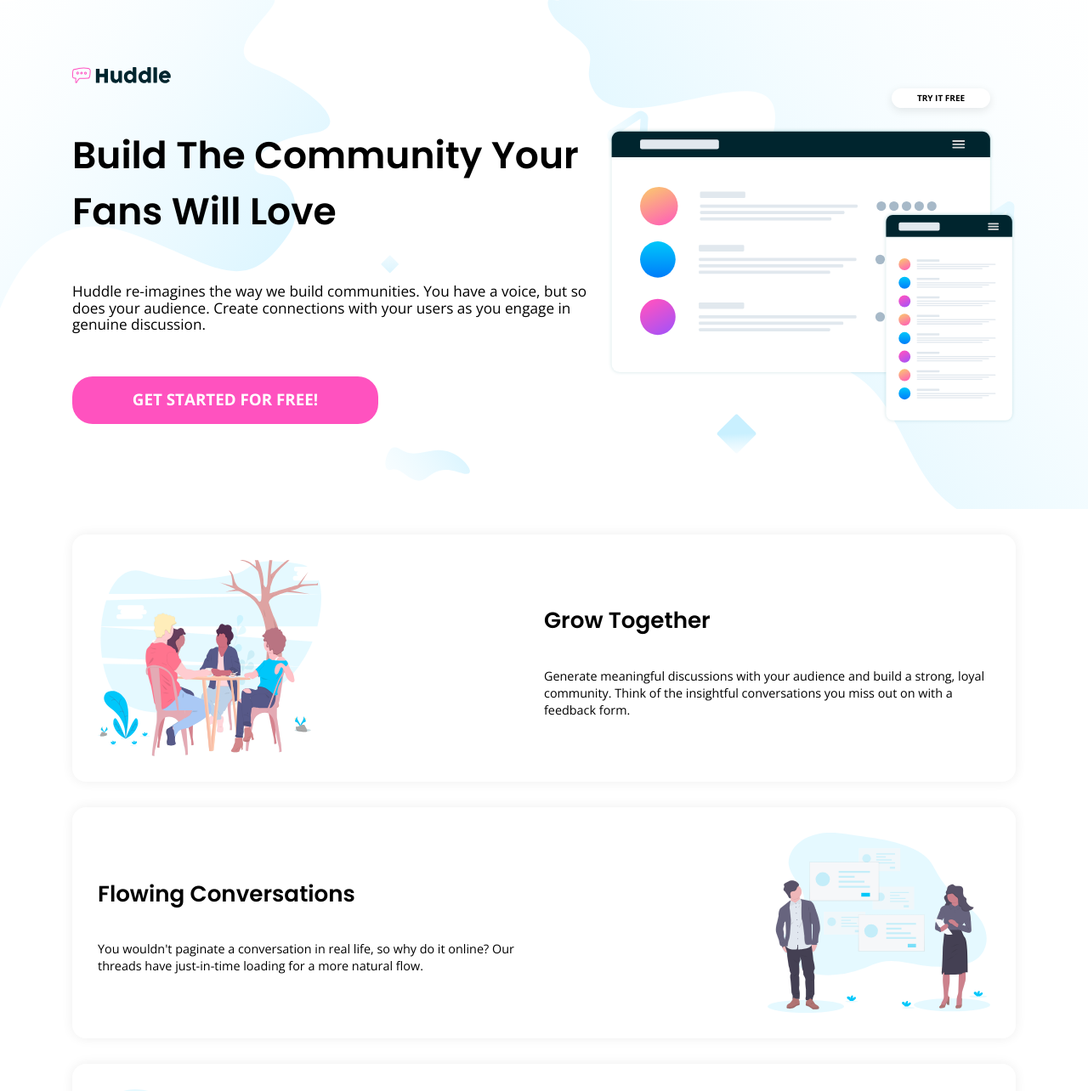
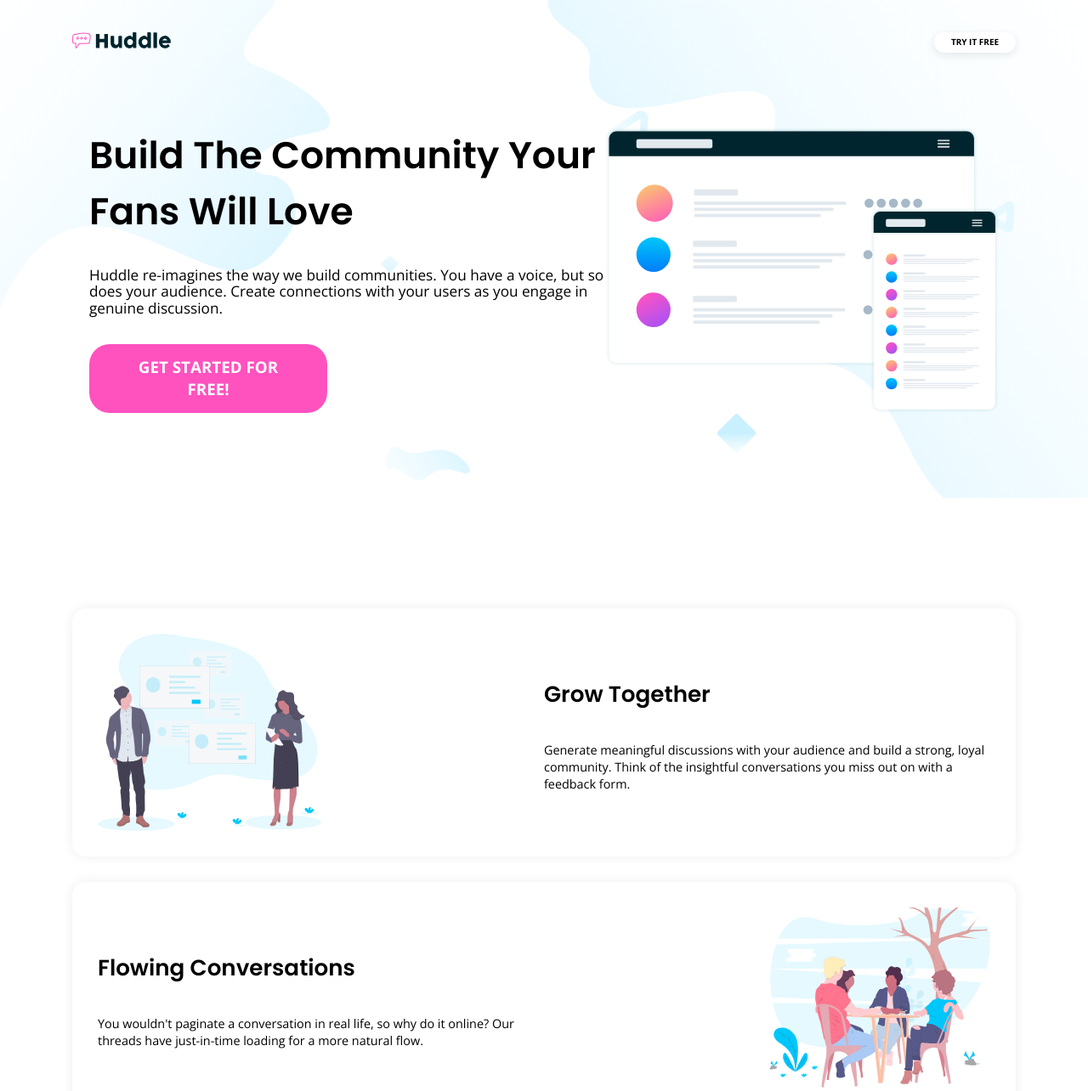
Before and after one commit to MSagdieva/FMChallenge---huddle-landing-page-with-alternating-feature-blocks, a website: page src/index.html in a window 1280 px wide. Shown: the top 1284 px of the page at 85% size. Drawn offline with nearby package versions, Linux system fonts and the light colour scheme; files that its build step writes are made by us from their sources; files whose address does not match are found by name.

Commit message:
start to fix header layout

```diff
--- a/src/html/elements/main.html
+++ b/src/html/elements/main.html
@@ -17,7 +17,9 @@
     <section class="section main-content _container">
         <div class="main-content__info">
             <div class="main-content__info-block info-block">
-                <div class="main-content__image-block"><div class="img-container"><img src="img/illustration-flowing-conversation.svg" alt="" class="ill"></div></div>
+                <div class="main-content__image-block">
+                    <div class="img-container">
+                        <img src="img/illustration-grow-together.svg" alt="" class="ill"></div></div>
                 <div class="text-container">
                     <h3 class="title info-block__title">
                         Grow Together
@@ -26,7 +28,9 @@
                 </div>
             </div>
             <div class="main-content__info-block info-block">
-                <div class="main-content__image-block"><div class="img-container"><img src="img/illustration-grow-together.svg" alt="" class="ill"></div></div>
+                <div class="main-content__image-block">
+                    <div class="img-container">
+                        <img src="img/illustration-flowing-conversation.svg" alt="" class="ill"></div></div>
                 <div class="text-container">
                     <h3 class="title info-block__title">
                         Flowing Conversations
@@ -36,7 +40,8 @@
             </div>
             <div class="main-content__info-block info-block">
                 <div class="main-content__image-block">
-                <div class="img-container"><img src="img/illustration-your-users.svg" alt="" class="ill"></div></div>
+                    <div class="img-container">
+                        <img src="img/illustration-your-users.svg" alt="" class="ill"></div></div>
                     <div class="text-container">
                         <h3 class="title info-block__title">
                             Your Users
--- a/src/scss/elements/footer.scss
+++ b/src/scss/elements/footer.scss
@@ -48,6 +48,7 @@
             width: 34px;
             height: 31px;
             margin-right: 10px;
+            transition: all ease-in .3s;
         }
 
     }
--- a/src/scss/elements/header.scss
+++ b/src/scss/elements/header.scss
@@ -1,15 +1,14 @@
 .header {
     position:relative;
     z-index: 1000;
-    height:50px;
+    height:100px;
     width:100%;
     &__content {
-        top: 78px;
-        left: 50%;
         width:100%;
         height:100%;
-        position: absolute;
-        transform: translateX(-50%);
+        display:flex;
+        align-items: center;
+        justify-content: space-between;
         @media (max-width:$md4+px) {
             top: 24px;
         }
@@ -21,8 +20,6 @@
         @include adaptive-value('width', 140, 80, 0);
         }
     &__btn {
-        position:absolute;
-        right: 30px;
         background-color: $white;
         color: $black;
         width: 96px;
--- a/src/scss/elements/heading.scss
+++ b/src/scss/elements/heading.scss
@@ -1,22 +1,24 @@
 .main-heading {
-            margin-top:-50px;
             width: 100%;
-            top:0;
+            top:-100px;
             position: relative;
             background: url("../img/bg-hero-desktop.svg");
             background-size: cover;
         @media (max-width:$md3+px) {
+            background-size: cover;
             background-clip: content-box;
             background-repeat: no-repeat;
             background-position: center;
         }
         @media (max-width: $md4+px) {
             background: url("../img/bg-hero-mobile.svg");
+            background-size: cover;
         }
     &__btn {
         background-color: $accent;
         border-radius: 24px;
         max-width: 280px;
+        transition: all ease-in .3s;
         @include adaptive-value('font-size', 22, 14, 0);
         padding: 15px 40px;
         @media (max-width:$md3+px) {
@@ -30,7 +32,17 @@
     &__container {
         padding: 150px 20px 100px 20px;
         display: flex;
+        @media (max-width: $md1+px) {
+            padding: 150px 20px 100px 20px;
+        }
+        @media (max-width: $md2+px) {
+            padding: 150px 20px 100px 20px;
+        }
+        @media (max-width: $md3+px) {
+            padding: 150px 20px 100px 20px;
+        }
         @media (max-width: $md4+px) {
+            padding: 150px 20px 100px 20px;
             display: block;
         }
     }
--- a/src/scss/elements/sections.scss
+++ b/src/scss/elements/sections.scss
@@ -112,7 +112,7 @@
         padding: 56px 130px;
         text-align: center;
         max-width: 880px;
-        width: 30%;
+        width: 50%;
         background-color: #fff;
         border-radius: 15px;
         box-shadow: 0px 0px 14px rgba(0, 0, 0, 0.0710768);
@@ -126,6 +126,7 @@
     &__btn{
         background-color: $accent;
         border-radius: 24px;
+        transition: all ease-in .3s;
         @include adaptive-value('font-size', 22, 14, 0);
         padding: 15px 40px;
         @media (max-width:$md3+px) {
--- a/src/scss/style.scss
+++ b/src/scss/style.scss
@@ -6,6 +6,9 @@
 @import 'support/variables';
 
 // ---------------main-components-styles-----------------------//
+*{
+    box-sizing: border-box;
+}
 body{
 box-sizing: border-box;
 font-size: 18px;
```
Also changed, not shown: README-template.md (deleted), dist/css/style.css, dist/css/style.min.css, dist/index.html. Lines whose indentation alone changed are shown as unchanged.
